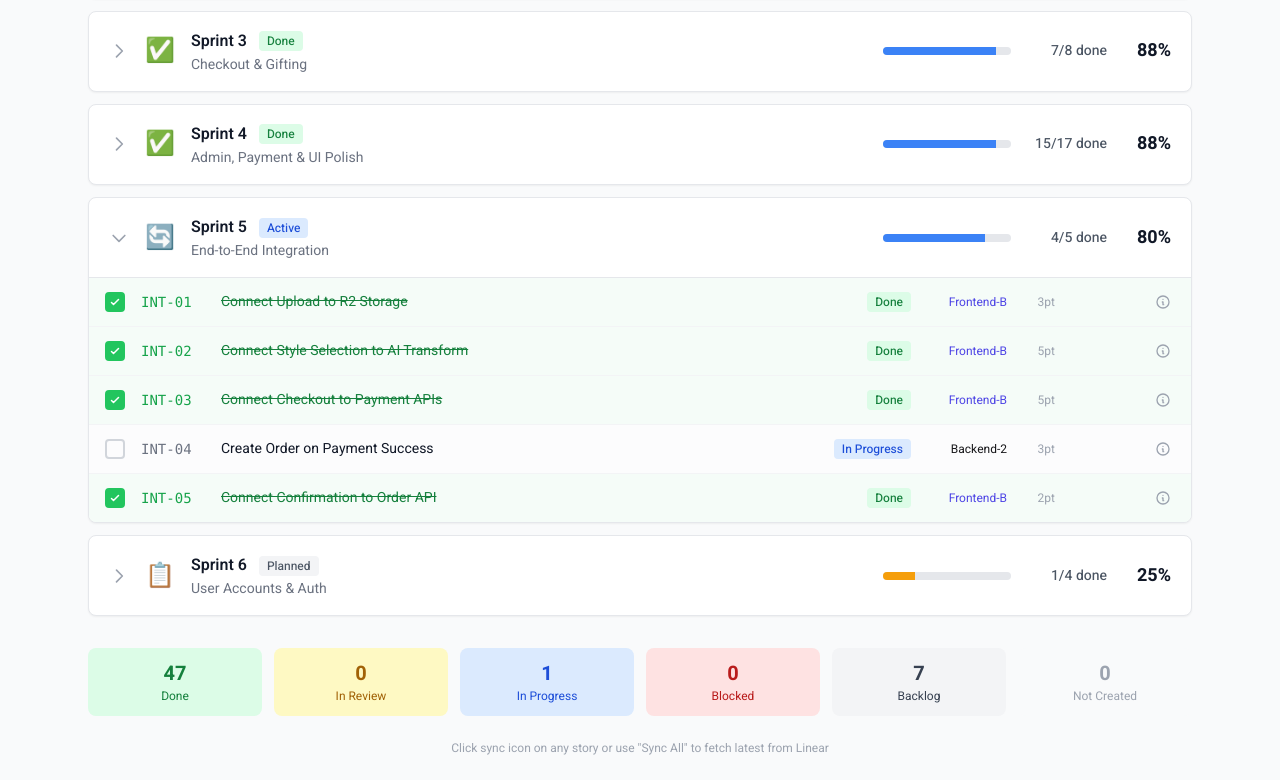
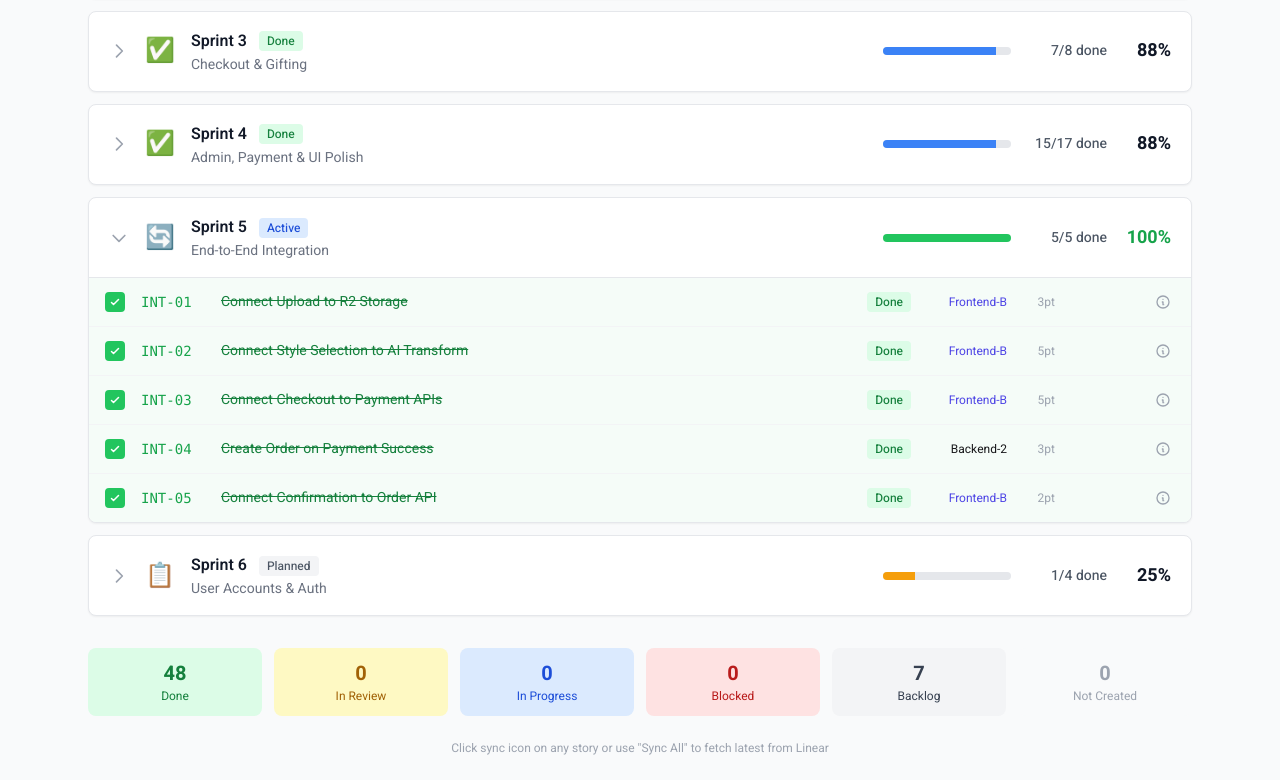
Before and after one commit to Boomerang-Apps/footprint, a Next.js app in the folder footprint/: page /dev-dashboard in a window 1280 px wide. Shown: the part 540-1320 px from the top of the page. Built offline with nearby package versions, Linux system fonts and the light colour scheme.

Commit message:
docs(dashboard): INT-04 merged (5/5 Sprint 5 Integration - 100%)

```diff
--- a/footprint/data/dashboard/dev-progress.ts
+++ b/footprint/data/dashboard/dev-progress.ts
@@ -611,7 +611,7 @@ export const stories: Record<string, Story> = {
     id: 'INT-04',
     title: 'Create Order on Payment Success',
     description: 'Create order record in database on successful payment, trigger confirmation email via /api/orders/[id]/confirm',
-    status: 'in-progress',  // 🚀 Assigned to Backend-2 2025-12-26
+    status: 'done',  // ✅ QA Approved & Merged 2025-12-26 (19 tests, 97.43% coverage)
     agent: 'Backend-2',
     points: 3,
     blockedBy: ['INT-03', 'CO-04'],
```
